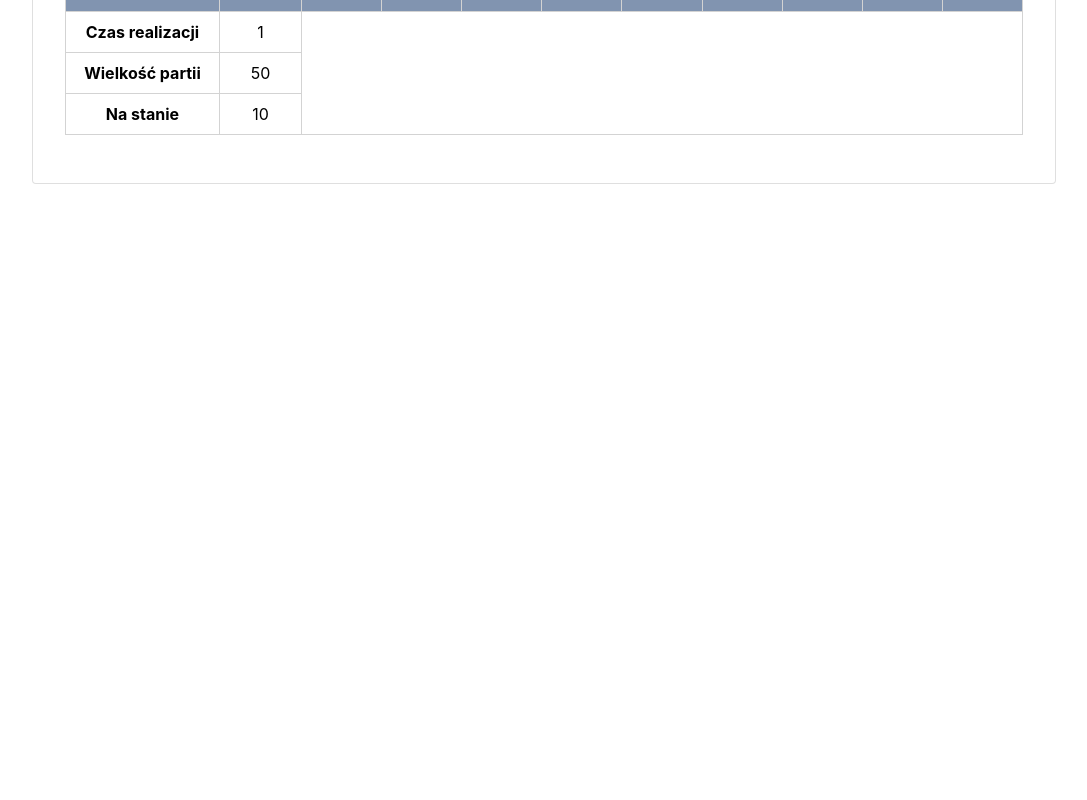
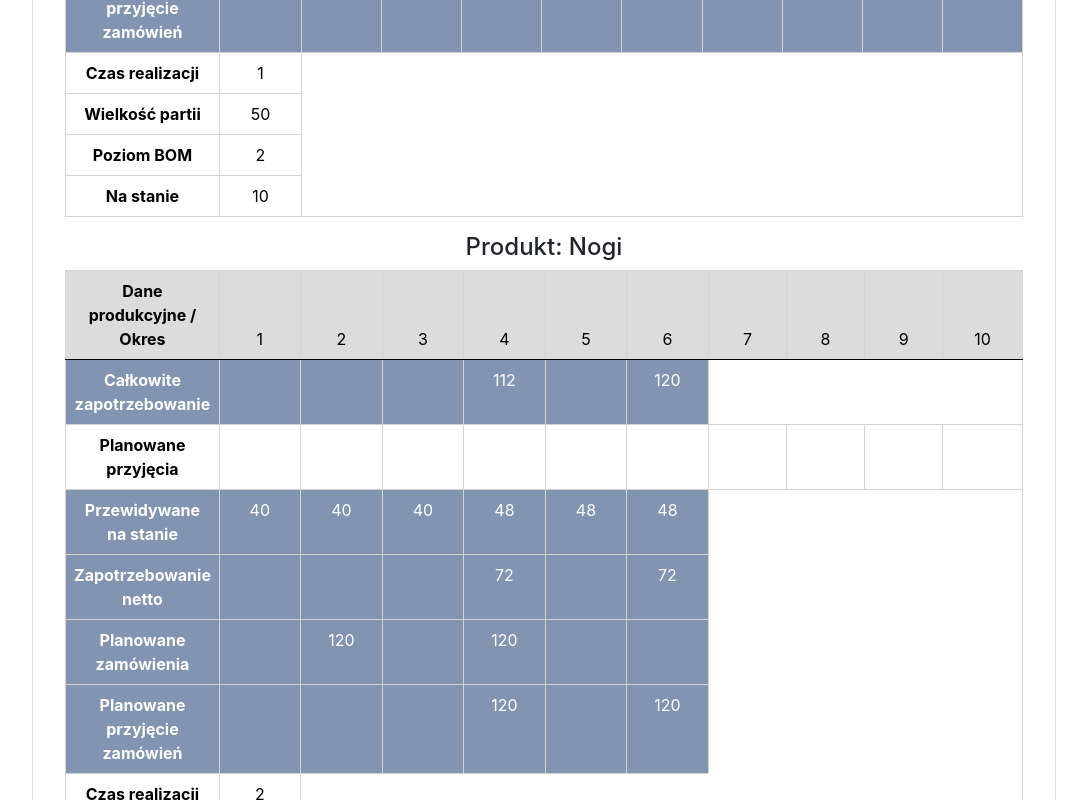
Before and after one commit to kamil-ciesla/mrp-algorithm, a React (Create React App) app: page / in a window 1280 px wide. Shown: the part 1660-2460 px from the top of the page, without its empty margins (96-1183 px from the left). Before the commit the page ends 1844 px from the top, so only its background shows below. Built offline with nearby package versions, Linux system fonts and the light colour scheme.

Commit message:
move BOM, add titles

```diff
--- a/src/components/MrpChart/MrpChart.js
+++ b/src/components/MrpChart/MrpChart.js
@@ -29,6 +29,7 @@ function MrpChart() {
         ghpResults.grossRequirements ?
           [
             <MrpTable
+              productName={'Blaty'}
               weeks={10}
               grossRequirements={ghpResults.grossRequirements}
               leadTime={3}
@@ -39,6 +40,7 @@ function MrpChart() {
             />,
             firstLevelMrpResults ?
               <MrpTable
+                productName={'Płyta pilśniowa'}
                 weeks={10}
                 grossRequirements={firstLevelMrpResults}
                 leadTime={1}
@@ -47,7 +49,16 @@ function MrpChart() {
                 inStock={10}
               />
               :
-              <div>Loading mrp..</div>
+              <div>Loading mrp..</div>,
+            <MrpTable
+              productName={'Nogi'}
+              weeks={10}
+              grossRequirements={[0, 0, 0, 112, 0, 120]}
+              leadTime={2}
+              lotSize={120}
+              level={3}
+              inStock={40}
+            />
           ]
           :
           <div>Loading mrp..</div>
--- a/src/components/MrpTable/MrpTable.js
+++ b/src/components/MrpTable/MrpTable.js
@@ -65,7 +65,7 @@ function MrpTable(props) {
 
     return (
         <div className="mrp-table">
-            <h4>Poziom BOM: {props.level}</h4>
+            <h4>Produkt: {props.productName}</h4>
             <table className="table GeneratedTable">
                 <thead>
                     <tr className="disabled">
@@ -145,6 +145,17 @@ function MrpTable(props) {
                         </td>
                     </tr>
                     <tr>
+                        <th className="disabled">Poziom BOM</th>
+                        <td>
+                            <input
+                                type="number"
+                                name="level"
+                                value={props.level}
+                                readOnly
+                            />
+                        </td>
+                    </tr>
+                    <tr>
                         <th className="disabled">Na stanie</th>
                         <td>
                             <input
```
